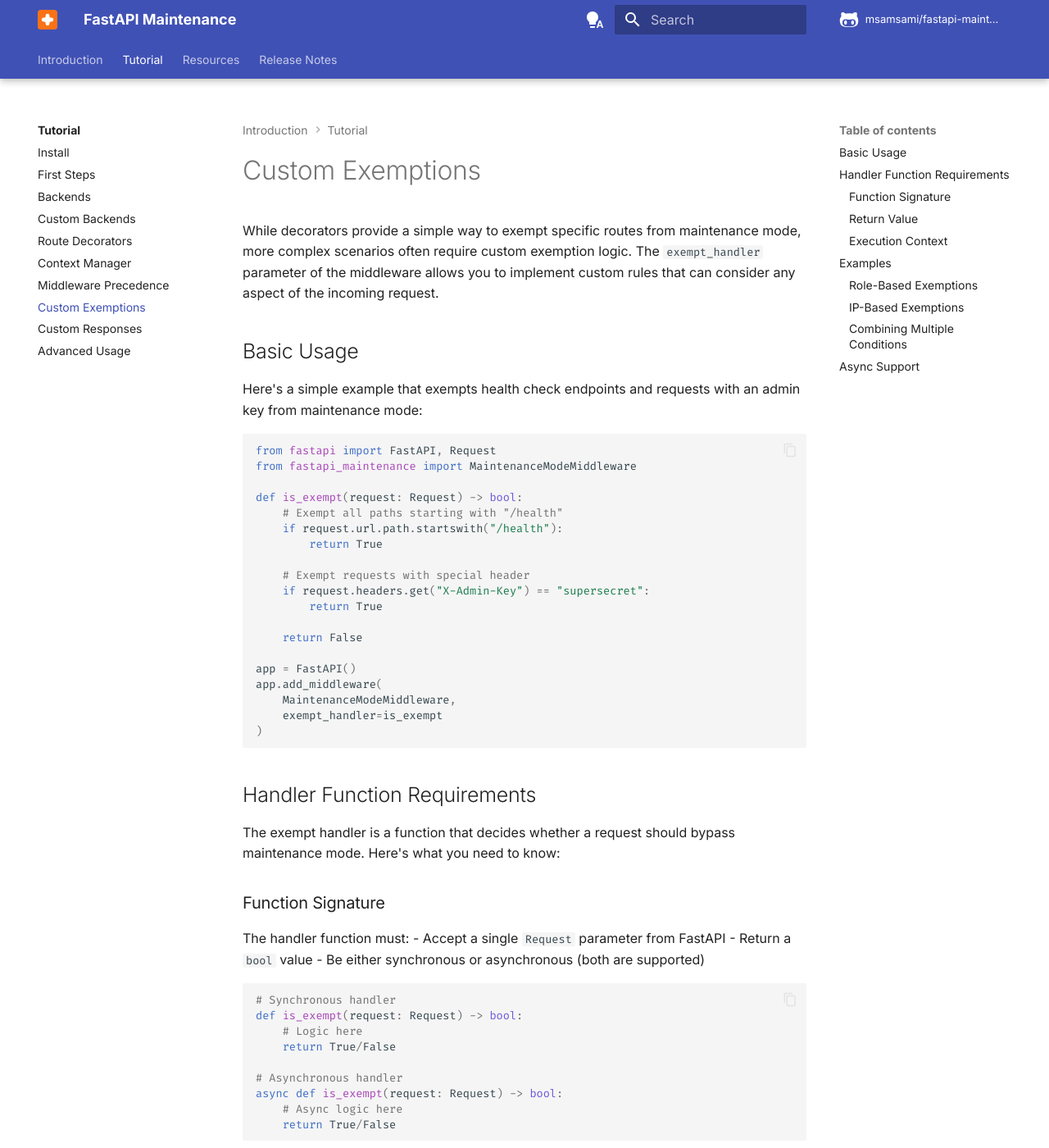
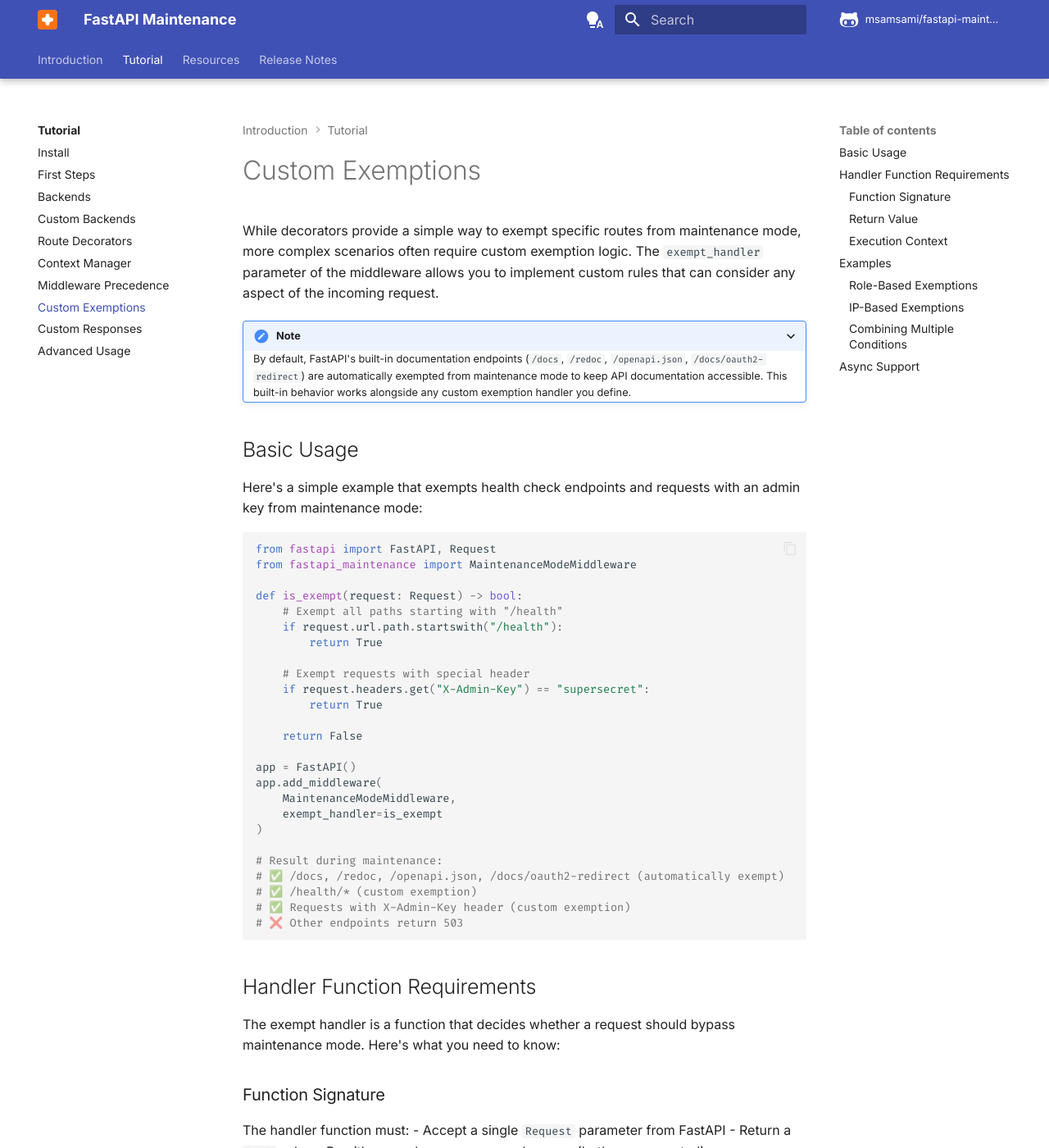
Before and after one commit to msamsami/fastapi-maintenance, an MkDocs documentation site: the page built from docs/tutorial/custom-exemptions.md, in a window 1280 px wide and 1400 px high. Shown: the whole window at 82% size. Built offline with MkDocs 1.6.1 and Material for MkDocs 9.7.7, drawn with Linux system fonts in a browser that asks for light colours; comment, search, counter and statistics services are not loaded.

Commit message:
Document built-in exemption for FastAPI docs endpoints

````diff
--- a/docs/tutorial/custom-exemptions.md
+++ b/docs/tutorial/custom-exemptions.md
@@ -1,6 +1,13 @@
 # Custom Exemptions
 
 While decorators provide a simple way to exempt specific routes from maintenance mode, more complex scenarios often require custom exemption logic. The `exempt_handler` parameter of the middleware allows you to implement custom rules that can consider any aspect of the incoming request.
+
+<details open>
+<summary>Note</summary>
+
+By default, FastAPI's built-in documentation endpoints (<code>/docs</code>, <code>/redoc</code>, <code>/openapi.json</code>, <code>/docs/oauth2-redirect</code>) are automatically exempted from maintenance mode to keep API documentation accessible. This built-in behavior works alongside any custom exemption handler you define.
+
+</details>
 
 ## Basic Usage
 
@@ -26,6 +33,12 @@
     MaintenanceModeMiddleware,
     exempt_handler=is_exempt
 )
+
+# Result during maintenance:
+# ✅ /docs, /redoc, /openapi.json, /docs/oauth2-redirect (automatically exempt)
+# ✅ /health/* (custom exemption)
+# ✅ Requests with X-Admin-Key header (custom exemption)
+# ❌ Other endpoints return 503
 ```
 
 ## Handler Function Requirements
````
